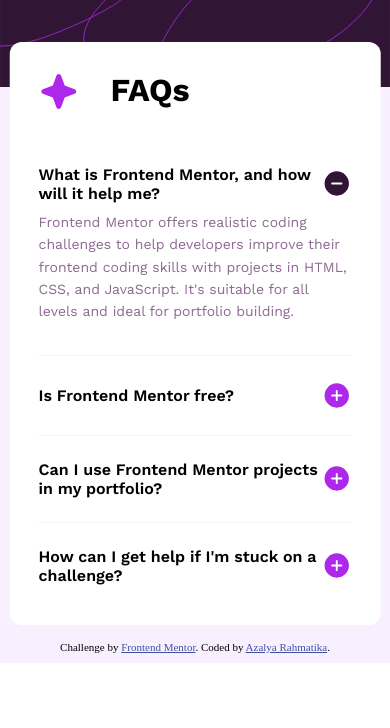
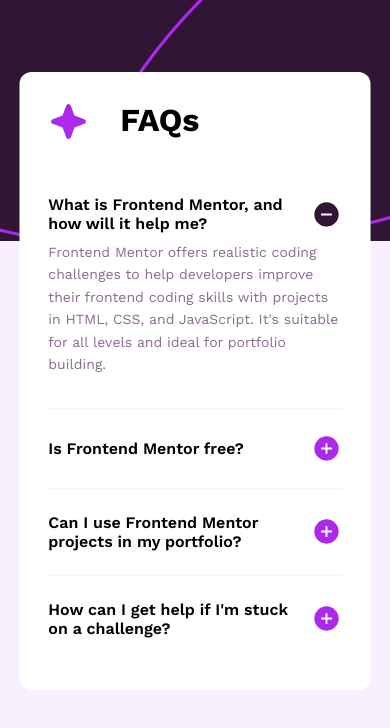
Before and after one commit to azalyarahmatika/faq-accordion, a plain HTML site: page index.html in a window 390 px wide. Drawn offline with Linux system fonts and the light colour scheme.

Commit message:
fixing style

```diff
--- a/index.html
+++ b/index.html
@@ -6,16 +6,15 @@
 
   <link rel="icon" type="image/png" sizes="32x32" href="./assets/images/favicon-32x32.png">
 
-  <link rel="stylesheet" href="./styles.css" >
+  <link rel="stylesheet" href="./style.css" >
 
   <title>Frontend Mentor | FAQ accordion</title>
 </head>
 
 <body>
   <main>
-    <div class="background">
     <div class="img_wrapper">
-        <img src="./assets/images/background-pattern-desktop.svg" alt="">
+      <img id="background" src="./assets/images/background-pattern-desktop.svg" alt="">
     </div>
     <div class="faq_wrapper">
       <div class="faq_header">
@@ -60,7 +59,6 @@
         </div>
       </div>
     </div>
-    </div>
   </main>
 
   <footer class="attribution">
--- a/script.js
+++ b/script.js
@@ -2,6 +2,7 @@ const plusButtons = document.querySelectorAll('.plus');
 const minusButtons = document.querySelectorAll('.minus');
 const paragraphs = document.querySelectorAll('.question_answer');
 const questions = document.querySelectorAll('.question');
+const background = document.querySelector('#background');
 
 questions.forEach((question) => {
   question.addEventListener('click', (event) => {
@@ -38,3 +39,17 @@ questions.forEach((question) => {
 
   });
 });
+
+function handleImageChange(e) {
+  if (e.matches) {
+      background.src = './assets/images/background-pattern-mobile.svg';
+  } else {
+      background.src = './assets/images/background-pattern-desktop.svg';
+  }
+}
+
+const mediaQuery = window.matchMedia('(max-width: 1000px)');
+
+handleImageChange(mediaQuery);
+
+mediaQuery.addListener(handleImageChange);
--- /dev/null
+++ b/style.css
@@ -0,0 +1,156 @@
+@font-face {
+  font-family: 'WorkSansBold';
+  src: url('./assets/fonts/static/WorkSans-Bold.ttf') format('truetype');
+  font-weight: normal;
+  font-style: normal;
+}
+
+@font-face {
+  font-family: 'WorkSansRegular';
+  src: url('./assets/fonts/static/WorkSans-Regular.ttf') format('truetype');
+  font-weight: normal;
+  font-style: normal;
+}
+
+@font-face {
+  font-family: 'WorkSansSemiBold';
+  src: url('./assets/fonts/static/WorkSans-SemiBold.ttf') format('truetype');
+  font-weight: normal;
+  font-style: normal;
+}
+
+* {
+  padding: 0;
+  margin: 0;
+  box-sizing: border-box;
+}
+html {
+  background-color: hsl(275, 100%, 97%);
+}
+
+main {
+  background-color: hsl(275, 100%, 97%);
+  position: relative;
+}
+
+.img_wrapper {
+  width: 100%;
+}
+
+.img_wrapper img {
+  width: 100%;
+  display: block;
+  object-fit: fill;
+}
+
+.faq_wrapper {
+  position: relative;
+  width: 50%;
+  z-index: 10;
+  top: -25vh;
+  left: 50%;
+  transform: translate(-50%, 0%);
+  background: hsl(0, 0%, 100%);
+  padding: 1.8rem;
+  border-radius: 12px;
+}
+
+.faq_header {
+  font-family: 'WorkSansBold';
+  display: flex;
+  gap: 1rem;
+  padding-bottom: 1.8rem;
+}
+
+.question {
+  padding-block: 1.5rem;
+  border-bottom: 1px solid hsl(275, 100%, 97%);
+}
+
+.question:last-child {
+  border-bottom: none;
+}
+
+.question > p {
+  font-family: 'WorkSansRegular';
+  font-size: 14px;
+  color: hsl(292, 16%, 49%);
+  line-height: 1.4rem;
+}
+
+.question_title {
+  display: flex;
+  justify-content: space-between;
+  align-items: center;
+  font-size: 16px;
+}
+
+.question_title p {
+  font-family: 'WorkSansSemiBold';
+  transition: all 0.125s linear;
+  position: relative;
+  z-index: 5;
+  transition: all 0.5s ease;
+}
+
+.question_title p:hover {
+  color: rgb(173,40,235);
+  cursor: pointer;
+}
+
+.question img:hover {
+  cursor: pointer;
+}
+
+.question:not(#first) .question_title img[class='minus']{
+  display: none;
+}
+
+.question[id='first'] .question_title img[class='plus']{
+  display: none;
+}
+
+.question_answer {
+  transition: all 0.5s ease;
+  padding-block: 0.5rem;
+}
+
+.question_answer:not(#first_answer) {
+  display: none;
+}
+
+.block {
+  display: block;
+}
+
+.none {
+  display: none;
+}
+
+.attribution {
+  background-color: hsl(275, 100%, 97%);
+  font-size: 11px;
+  text-align: center;
+  padding: 10px;
+}
+
+.attribution a {
+  color: hsl(228, 45%, 44%);
+}
+
+@media screen and (max-width: 950px) {
+  .faq_wrapper {
+    width: 90%;
+    /* max-width: 95%; */
+    margin-top: -30vh;
+  }
+
+
+  .faq_header {
+    gap: 2rem;
+  }
+
+  .faq_wrapper {
+    top: 10vh;
+  }
+}
```
Lines whose indentation alone changed are shown as unchanged.
